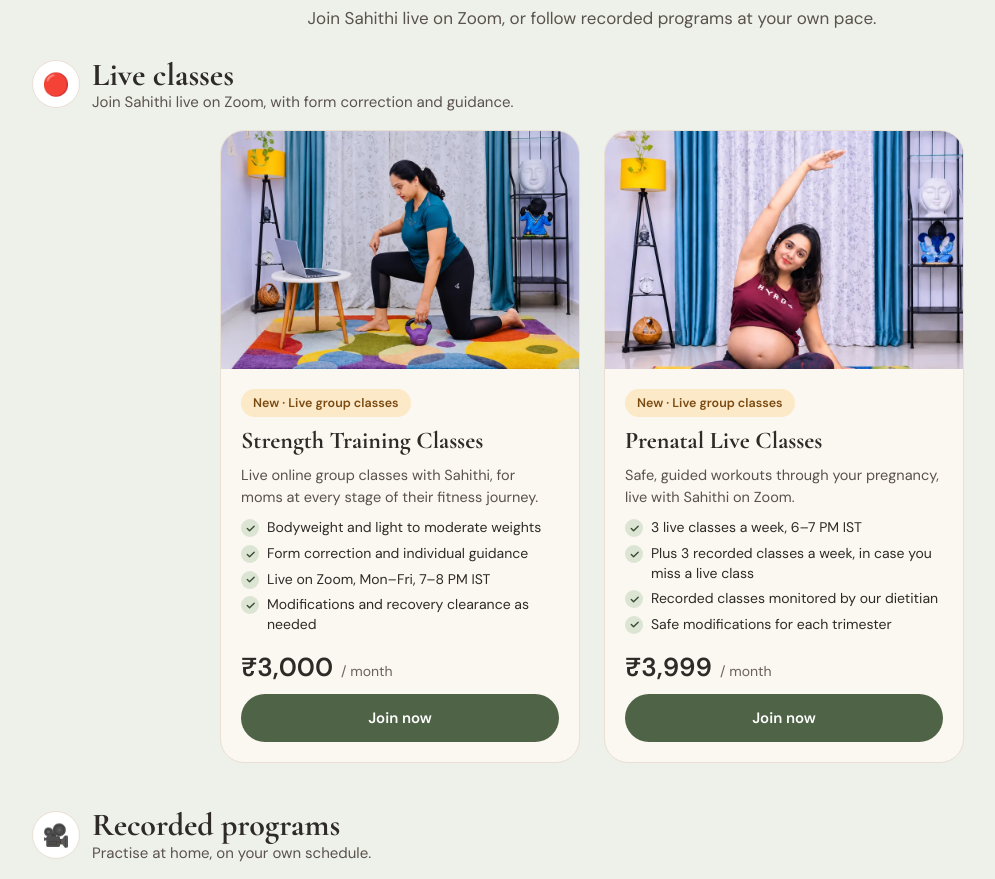
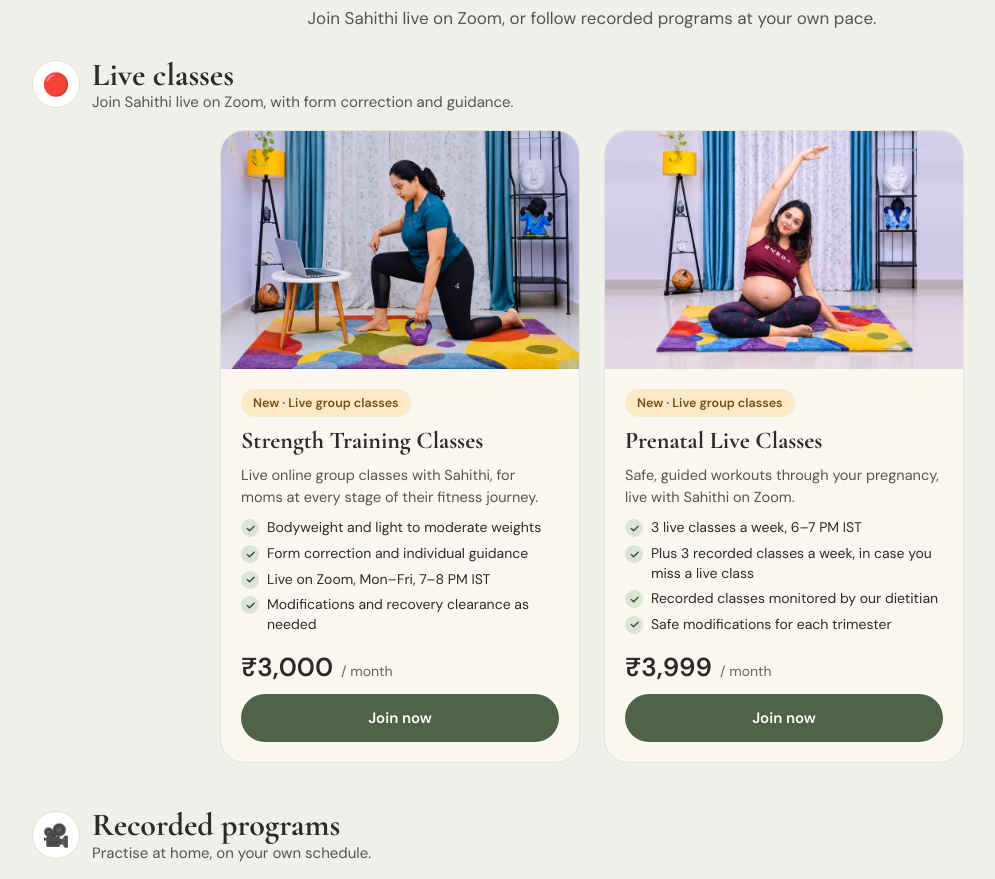
Before and after one commit to fitiqconsultation-fit/sahithiness-website, a plain HTML site: page index.html in a window 1280 px wide. Shown: the part 1060-1939 px from the top of the page, without its empty margins (48-1043 px from the left). Drawn offline with nearby package versions, Linux system fonts and the light colour scheme.

Commit message:
Prenatal card: zoomed-out photo with full mat and Sahithi further back
Co-Authored-By: Claude Opus 5.5 <noreply@anthropic.com>
Claude-Session: https://claude.ai/code/session_0185ZaCxDy49GLoicJ76pYoC

```diff
--- a/index.html
+++ b/index.html
@@ -363,7 +363,7 @@ fieldset.conds legend{font-size:14px;font-weight:600;padding:0 6px}
   var PACKAGES = [
     { name: 'Postnatal & PCOS\u00a0/\u00a0PCOD Workouts', kind: 'postnatal', icon: '🤱', photo: 'images/pcos.webp', alt: 'Sahithi doing a bird-dog exercise at home', price: '₹2,784', duration: '/ month', desc: 'Rebuild your strength after childbirth and support your hormones, weight and energy with PCOS / PCOD.', points: ['3 recorded videos a week, with rest days', 'Choose your workout days', 'Core, back and full-body strength', 'Renew month to month'], badge: 'Recorded classes', cta: 'Join now' },
     { name: 'Strength Training Classes', kind: 'momstrength', live: true, icon: '🏋️‍♀️', photo: 'images/strength-live.webp', price: '₹3,000', duration: '/ month', isNew: true, desc: 'Live online group classes with Sahithi, for moms at every stage of their fitness journey.', points: ['Bodyweight and light to moderate weights', 'Form correction and individual guidance', 'Live on Zoom, Mon–Fri, 7–8 PM IST', 'Modifications and recovery clearance as needed'], badge: 'New · Live group classes', cta: 'Join now' },
-    { name: 'Prenatal Live Classes', kind: 'prenatal', live: true, icon: '🤰', photo: 'images/prenatal-live2.webp', alt: 'Sahithi doing a seated side stretch during pregnancy', price: '₹3,999', duration: '/ month', isNew: true, desc: 'Safe, guided workouts through your pregnancy, live with Sahithi on Zoom.', points: ['3 live classes a week, 6–7 PM IST', 'Plus 3 recorded classes a week, in case you miss a live class', 'Recorded classes monitored by our dietitian', 'Safe modifications for each trimester'], badge: 'New · Live group classes', cta: 'Join now' },
+    { name: 'Prenatal Live Classes', kind: 'prenatal', live: true, icon: '🤰', photo: 'images/prenatal-live3.webp', alt: 'Sahithi doing a seated side stretch during pregnancy', price: '₹3,999', duration: '/ month', isNew: true, desc: 'Safe, guided workouts through your pregnancy, live with Sahithi on Zoom.', points: ['3 live classes a week, 6–7 PM IST', 'Plus 3 recorded classes a week, in case you miss a live class', 'Recorded classes monitored by our dietitian', 'Safe modifications for each trimester'], badge: 'New · Live group classes', cta: 'Join now' },
     { name: '90-Day Beginner Yoga', kind: 'yoga', icon: '🧘‍♀️', photo: 'images/yoga-stretch.webp', alt: 'Sahithi guiding a seated forward stretch', price: '₹3,000', duration: '/ 90 days', desc: 'New to yoga? Start gently with simple, guided classes you can follow at home.', points: ['90 days of beginner yoga classes', 'Step by step, at your own pace', 'Practise at home, anytime', 'One-time payment, no renewal'], badge: 'New · 90-day program', cta: 'Join now' }
   ];
 
```
Also changed, not shown: images/prenatal-live3.webp (added), images/src/prenatal-extend-src.png (deleted).
